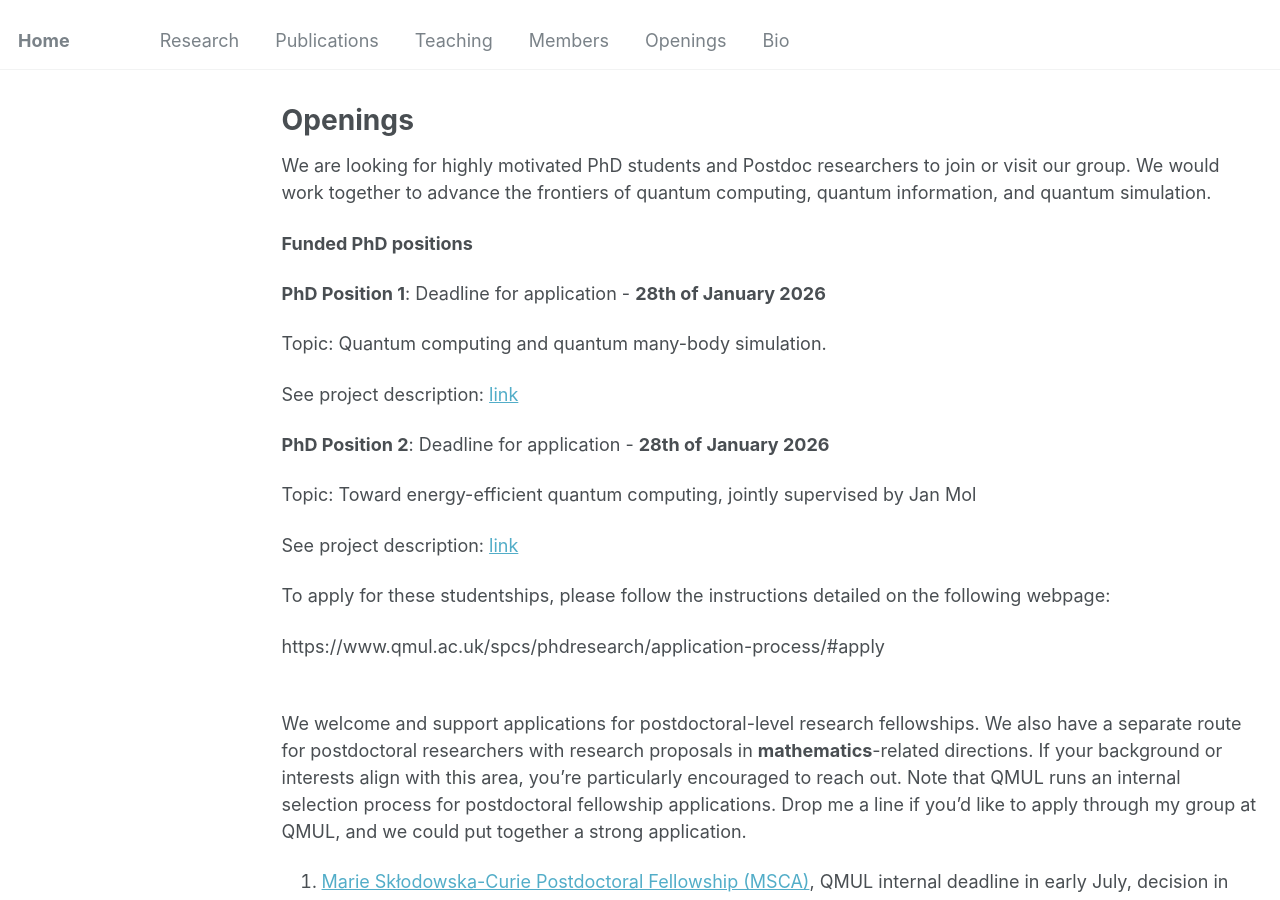
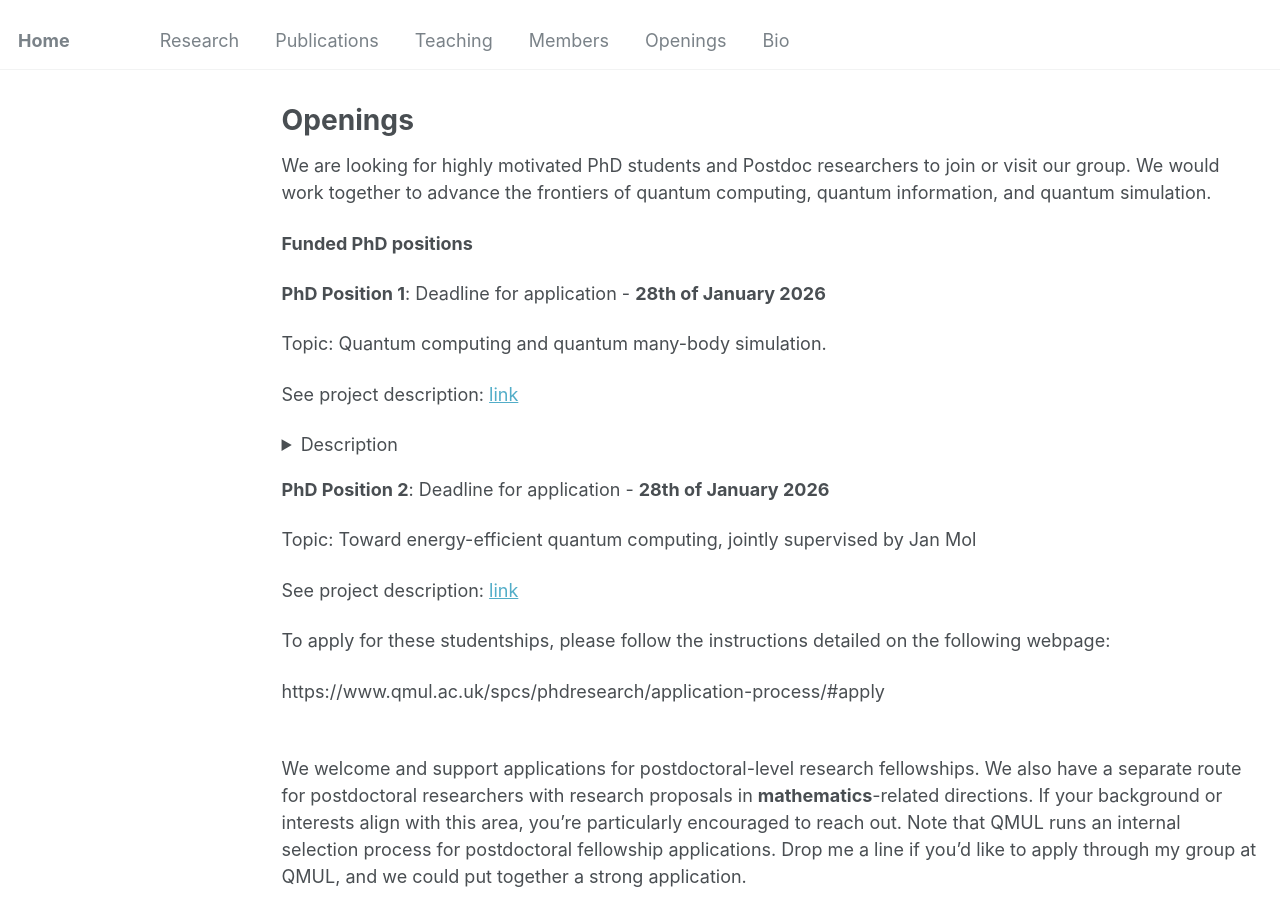
Before and after one commit to jinzhao-sun/jinzhao-sun.github.io, a Jekyll site: the page built from _pages/openings.md, in a window 1280 px wide and 900 px high. Built offline with Jekyll 4.4.1, drawn with Linux system fonts in a browser that asks for light colours.

Commit message:
Update openings.md

```diff
--- a/_pages/openings.md
+++ b/_pages/openings.md
@@ -15,6 +15,26 @@ We are looking for highly motivated PhD students and Postdoc researchers to join
 Topic: Quantum computing and quantum many-body simulation.
 
 See project description: [link](https://www.qmul.ac.uk/spcs/ccmp/phd-at-ccmp/phd-projects-in-ccmp/quantum-computing-and-quantum-many-body-simulation/)
+
+<details>
+  <summary>Description</summary><br>
+You will work on a range of closely connected topics, which, for example, may include:
+
+1. Complexity of quantum dynamics, and its quantum simulation.
+
+Study the fundamental computational complexity involved in simulating the time evolution of many-body quantum systems. This includes exploring links with quantum thermalisation, open quantum system dynamics, and the emergence of classical behaviour. We will develop new quantum algorithms for simulating quantum processes more efficiently.
+
+2.  Quantum algorithms
+
+We will investigate the potential for quantum computers in quantum problems. This includes finding eigenstates of many-body Hamiltonians, simulating quantum dynamics, Hamiltonian learning, quantum thermalisation, and characterising phases of matter. Insights may have implications for quantum error correction, non-Markovian behaviour, quantum memory effects, and noise-resilient quantum computation.
+
+3. New notions of quantum computation
+
+We will also explore quantum sensing and spectroscopy from a quantum-computational perspective. This will link concepts from quantum information with physical notions such as correlations functions, response theory and fingerprints of many-body systems. We may think about new notions of quantum computing that is beyond current ‘qubit’ and ‘qumode’ frameworks.
+
+</details>
+
+
 
 **PhD Position 2**: Deadline for application - **28th of January 2026**
 
```
